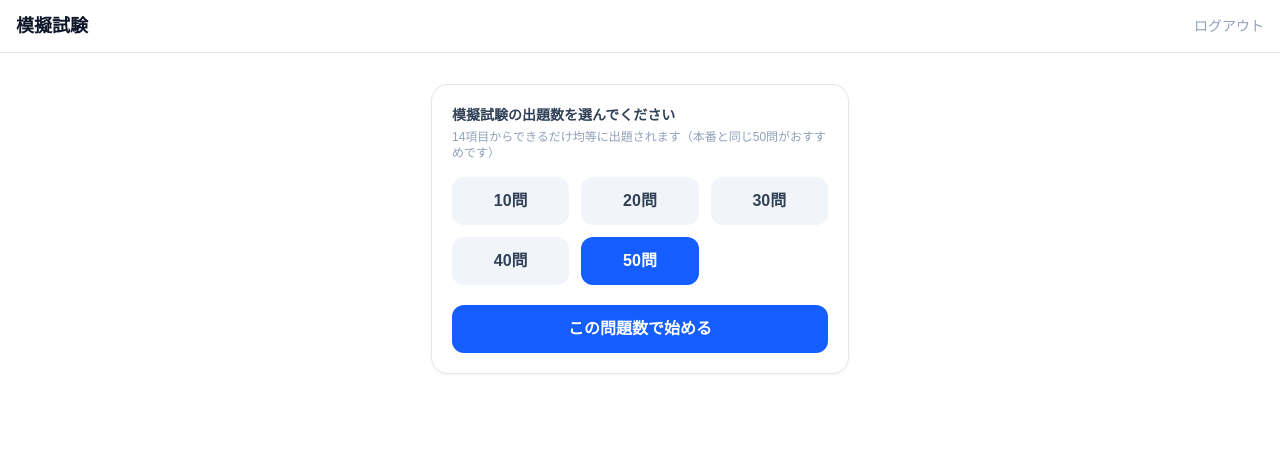
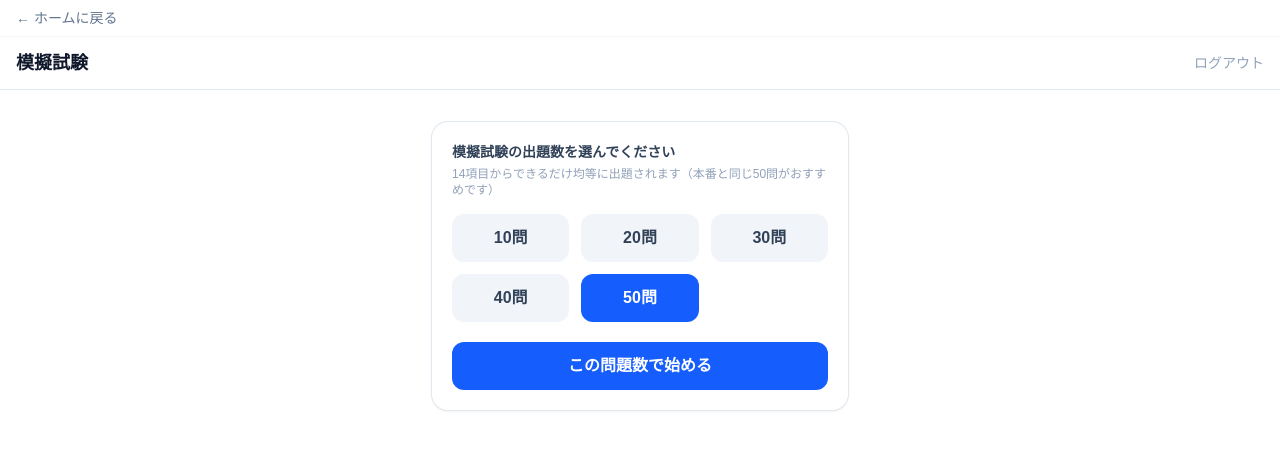
Before and after one commit to kim-creater-chocola/KIM, a Next.js app: page /exam/mock in a window 1280 px wide. Shown: the top 450 px of the page. Built offline with nearby package versions, Linux system fonts and the light colour scheme; no server answers.

Commit message:
単元別演習・模擬試験・復習ページのヘッダーに「ホームに戻る」リンクを追加

```diff
--- a/src/app/exam/[unitKey]/page.tsx
+++ b/src/app/exam/[unitKey]/page.tsx
@@ -29,6 +29,7 @@ export default async function UnitExamPage({
         isPreview={isPreview}
         referenceUrl={unit.referenceUrl}
         referenceLabel={unit.referenceLabel}
+        showHomeLink
       />
       <QuizRunner questions={questions} isPreview={isPreview} />
     </div>
--- a/src/app/exam/mock/page.tsx
+++ b/src/app/exam/mock/page.tsx
@@ -21,7 +21,7 @@ export default async function MockExamPage({
   if (!count) {
     return (
       <div className="pb-10">
-        <Header title="模擬試験" isPreview={isPreview} />
+        <Header title="模擬試験" isPreview={isPreview} showHomeLink />
         <MockExamCountPicker />
       </div>
     );
@@ -32,7 +32,7 @@ export default async function MockExamPage({
 
   return (
     <div className="pb-10">
-      <Header title="模擬試験" isPreview={isPreview} />
+      <Header title="模擬試験" isPreview={isPreview} showHomeLink />
       <QuizRunner
         questions={questions}
         passThreshold={passThreshold}
--- a/src/app/exam/review/page.tsx
+++ b/src/app/exam/review/page.tsx
@@ -14,7 +14,7 @@ export default async function ReviewExamPage() {
 
   return (
     <div className="pb-10">
-      <Header title="間違えた問題の復習" isPreview={isPreview} />
+      <Header title="間違えた問題の復習" isPreview={isPreview} showHomeLink />
       <QuizRunner questions={questions} isPreview={isPreview} />
     </div>
   );
--- a/src/components/ui/Header.tsx
+++ b/src/components/ui/Header.tsx
@@ -1,5 +1,6 @@
 "use client";
 
+import Link from "next/link";
 import { useRouter } from "next/navigation";
 
 export function Header({
@@ -7,11 +8,13 @@ export function Header({
   isPreview,
   referenceUrl,
   referenceLabel,
+  showHomeLink,
 }: {
   title: string;
   isPreview?: boolean;
   referenceUrl?: string;
   referenceLabel?: string;
+  showHomeLink?: boolean;
 }) {
   const router = useRouter();
 
@@ -26,6 +29,16 @@ export function Header({
       {isPreview && (
         <div className="bg-amber-400 px-4 py-1 text-center text-xs font-bold text-amber-950">
           プレビューモード（回答は保存されません）
+        </div>
+      )}
+      {showHomeLink && (
+        <div className="border-b border-slate-100 px-4 py-1.5">
+          <Link
+            href="/"
+            className="inline-flex items-center gap-1 text-sm text-slate-500 active:text-slate-700"
+          >
+            ← ホームに戻る
+          </Link>
         </div>
       )}
       <div className="flex items-center justify-between px-4 py-3">
```
